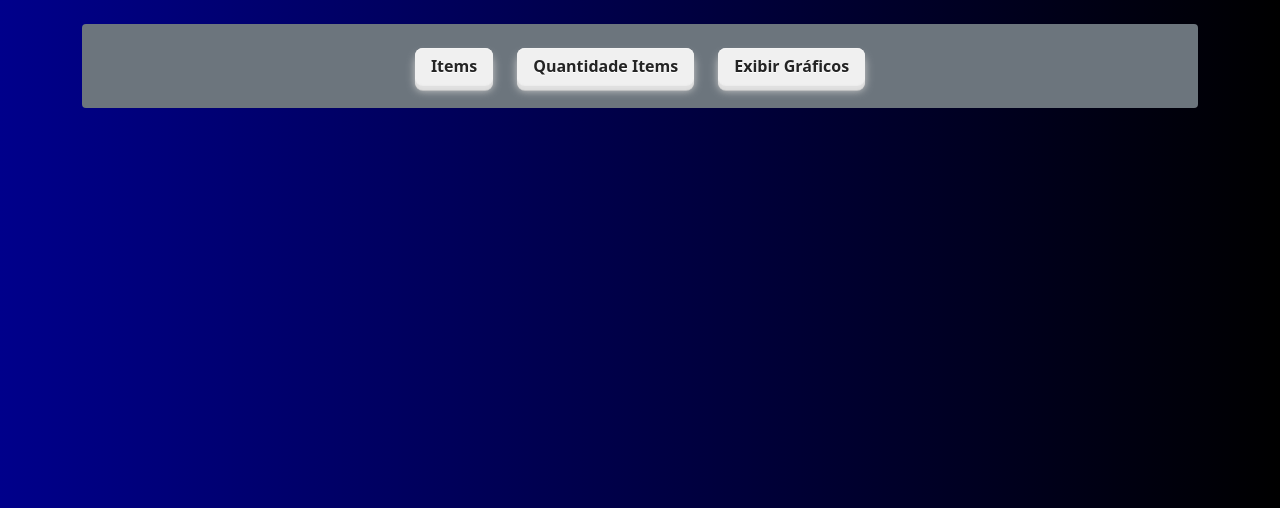
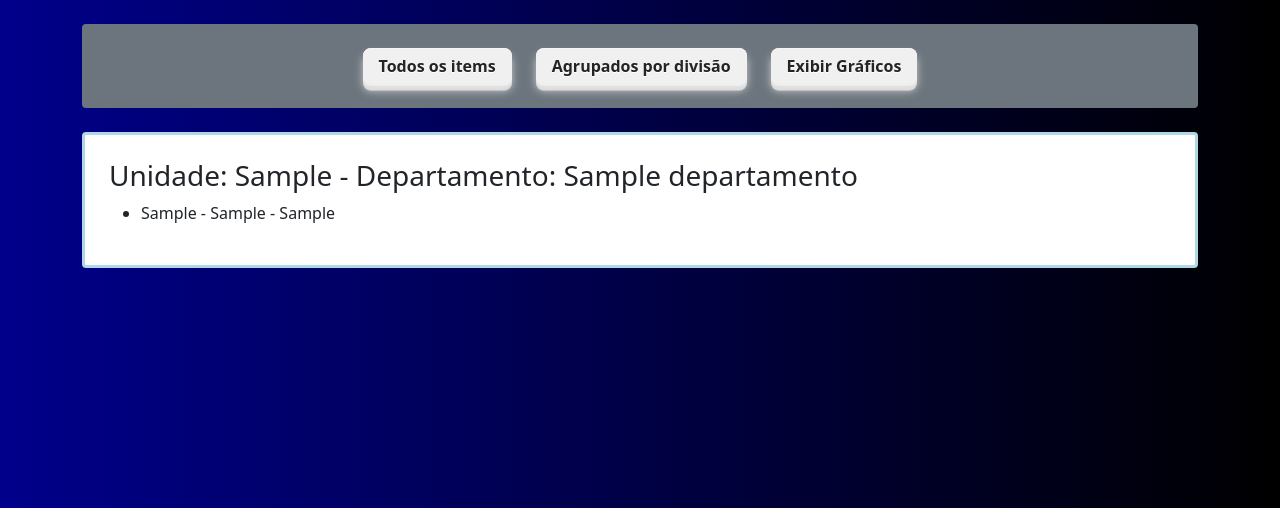
Before and after one commit to theManWithbugs/DMTIC-NoEstoque, a Django app: page /home/estatisticas/ in a window 1280 px wide. Shown: the part 80-588 px from the top of the page. Run offline with Django 5.2, Linux system fonts and the light colour scheme; tables that the repository leaves empty hold one stand-in row (values such as "Sample post"); some libraries are stand-ins or nearby versions.

Commit message:
Adicionado agrupamento de items por departamento

```diff
--- a/core/forms.py
+++ b/core/forms.py
@@ -238,7 +238,7 @@ class FiltroForm(forms.Form):
     )
     n_processo = forms.CharField(
         max_length=40,
-        label="Número do Processo",
+        label="Número do processo(SEI)",
         widget=forms.TextInput(attrs={'class': 'form-control'})
     )
 
--- a/core/models.py
+++ b/core/models.py
@@ -72,7 +72,7 @@ class Departamento(models.Model):
     unidade = models.ForeignKey('Unidade', on_delete=models.CASCADE, related_name='departamentos', verbose_name='A qual unidade pertence?')
 
     def __str__(self):
-        return f"{self.nome} Unidade: {self.unidade}"
+        return f"{self.nome} ({self.unidade})"
 
 class Divisao(models.Model):
     nome = models.CharField(max_length=80, verbose_name='Adicionar Divisão', unique=True, error_messages={'unique': "Error: Já existe uma divisão com esse nome."})
--- a/core/views.py
+++ b/core/views.py
@@ -15,6 +15,8 @@ from rest_framework.permissions import IsAuthenticated
 from django.http import JsonResponse
 from collections import Counter
 from django.db import IntegrityError
+from django.db.models import Count
+from collections import defaultdict
 
 msgSucesso = 'Operação realizada com sucesso!'
 msgError = 'Ambos os campos devem ser preenchidos!'
@@ -40,6 +42,7 @@ def loginView(request):
 def baseView(request):
     template_name = 'base.html'
     return render(request, template_name)
+
 
 @login_required
 def homeView(request):
@@ -466,7 +469,21 @@ def testeJsFiltroView(request):
 
 def EstatisticasView(request):
     template_name = 'include/estatisticas.html'
-    return render(request, template_name)
+    # Busca todos os MaterialTipo com saída associada
+    materialtipos = MaterialTipo.objects.filter(saida_obj__isnull=False).select_related('saida_obj__departamento', 'saida_obj__unidade')
+
+    # Agrupa por (unidade, departamento)
+    itens_por_unidade_departamento = defaultdict(list)
+    for item in materialtipos:
+        unidade_nome = item.saida_obj.unidade.unidade
+        departamento_nome = item.saida_obj.departamento.nome
+        chave = ("Unidade: " + unidade_nome, "Departamento: " + departamento_nome)
+        itens_por_unidade_departamento[chave].append(item)
+
+    context = {
+        'itens_por_unidade_departamento': dict(itens_por_unidade_departamento)
+    }
+    return render(request, template_name, context)
 
 def teste_async(request):
     dados_unidade = get_estatisticas_unidades(request)
--- a/templates/include/estatisticas.html
+++ b/templates/include/estatisticas.html
@@ -16,23 +16,39 @@
     <div class="col-md-auto">
       <button id="btn_items"
       onclick="items_info()" class="button_esta">
-        Items
+        Todos os items
       </button>
     </div>
 
-      <div class="col-md-auto">
-        <button id="btn_mate"
-        onclick="materiais_info()" class="button_esta">
-          Quantidade Items
-        </button>
-      </div>
+    <div class="col-md-auto">
+      <button id="btn_mate"
+      onclick="materiais_info()" class="button_esta">
+        Agrupados por divisão
+      </button>
+    </div>
 
     <div class="col-md-auto">
       <button class="button_esta">
         Exibir Gráficos
       </button>
     </div>
+
   </div>
+</div>
+
+<br>
+
+<div class="bg-white p-4 rounded" style="border: solid 3px lightblue;">
+    {% for chave, itens in itens_por_unidade_departamento.items %}
+        {% with unidade=chave.0 departamento=chave.1 %}
+            <h3>{{ unidade }} - {{ departamento }}</h3>
+        {% endwith %}
+        <ul>
+            {% for item in itens %}
+                <li>{{ item.marca }} - {{ item.modelo }} - {{ item.n_serie }}</li>
+            {% endfor %}
+        </ul>
+    {% endfor %}
 </div>
 
 <br>
```
